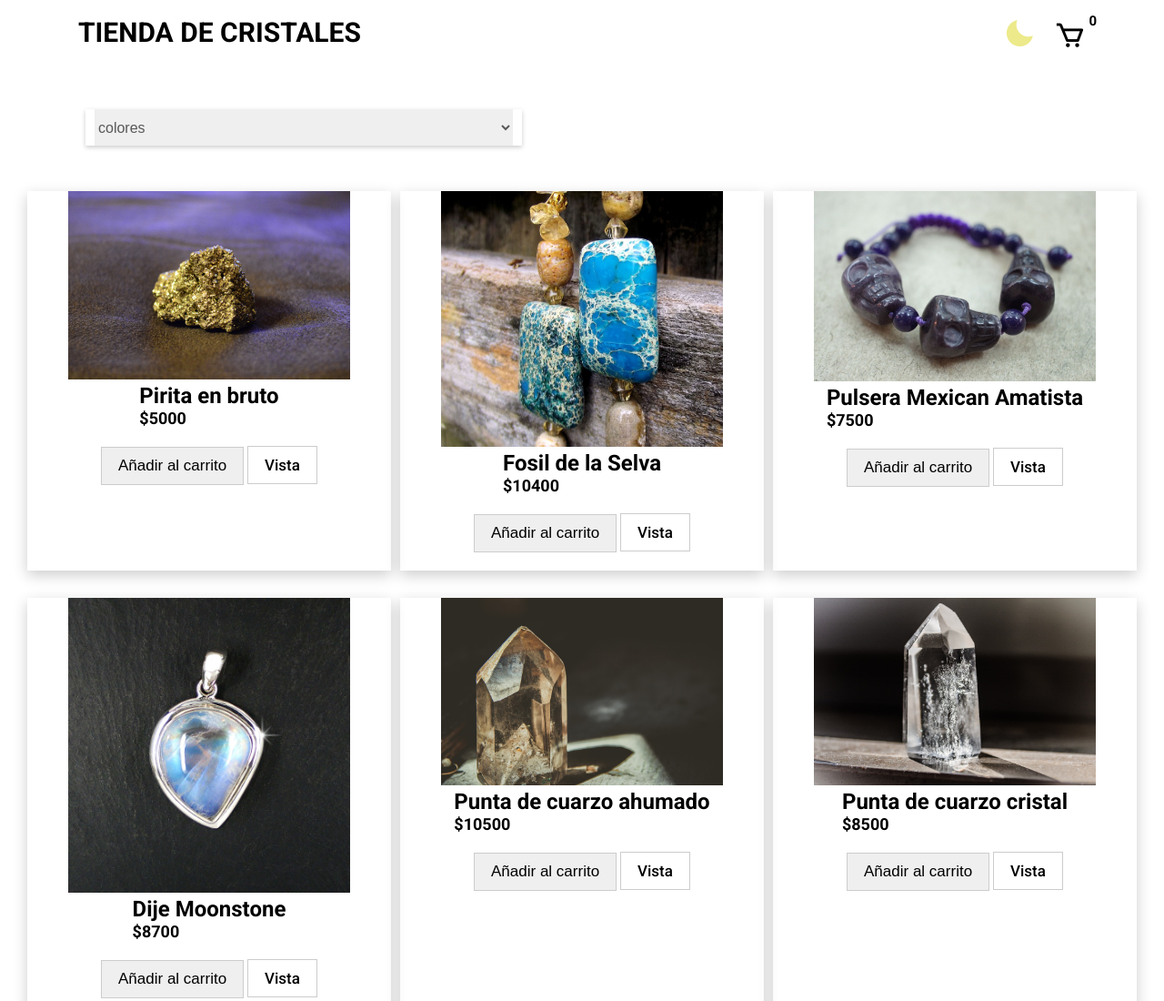
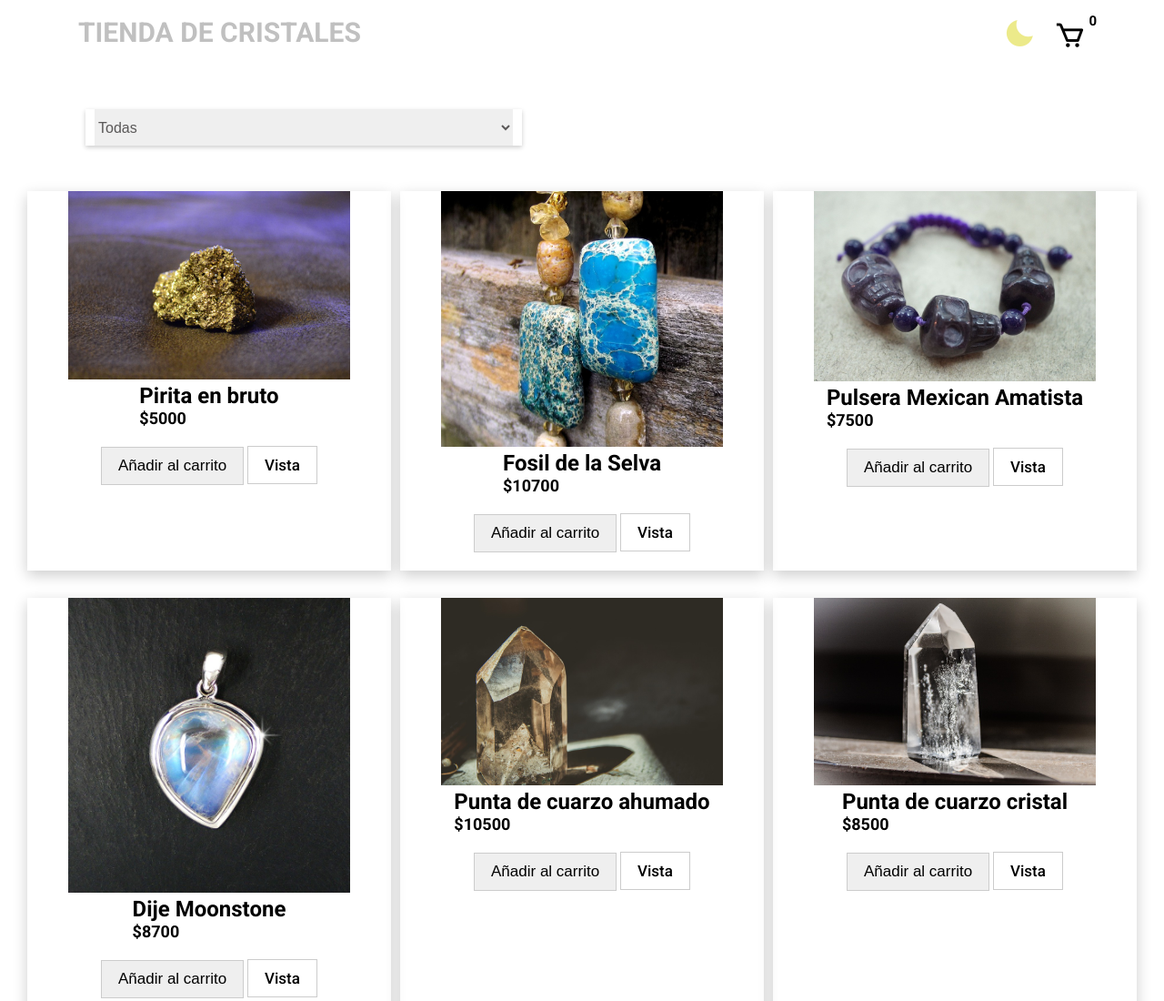
Before and after one commit to giscodes/Javascript.coder, a plain HTML site: page index.html in a window 1280 px wide. Shown: the top 1100 px of the page at 91% size. Drawn offline with nearby package versions, Linux system fonts and the light colour scheme; some packages are replaced by stand-ins of ours; a script that the page names is missing.

Commit message:
Actualización para proyecto final

```diff
--- a/index.html
+++ b/index.html
@@ -44,7 +44,7 @@
       <div class="grid">
         <div class="category">
           <select id="category" onclick="categoryValue()">
-            <option value="">colores</option>
+            <option value="">Todas</option>
             <option value="rojo">Rojo</option>
             <option value="violeta">violeta</option>
             <option value="verde">verde</option>
--- a/productos.json
+++ b/productos.json
@@ -11,7 +11,7 @@
     {
       "id": 2,
       "title": "Fosil de la Selva",
-      "price": 10400,
+      "price": 10700,
       "image": "./img/fosil.jpg",
       "category": "azul"
     },
--- a/style.css
+++ b/style.css
@@ -66,11 +66,9 @@ li{
 }
 .nav__logo{
     font-size: 2rem;
-    color: var(--white);
+    color: silver;
 }
-.nav__logo span{
-    color: var(--amarillo);
-}
+
 .nav__list{
     display: flex;
     align-items: center;
```
